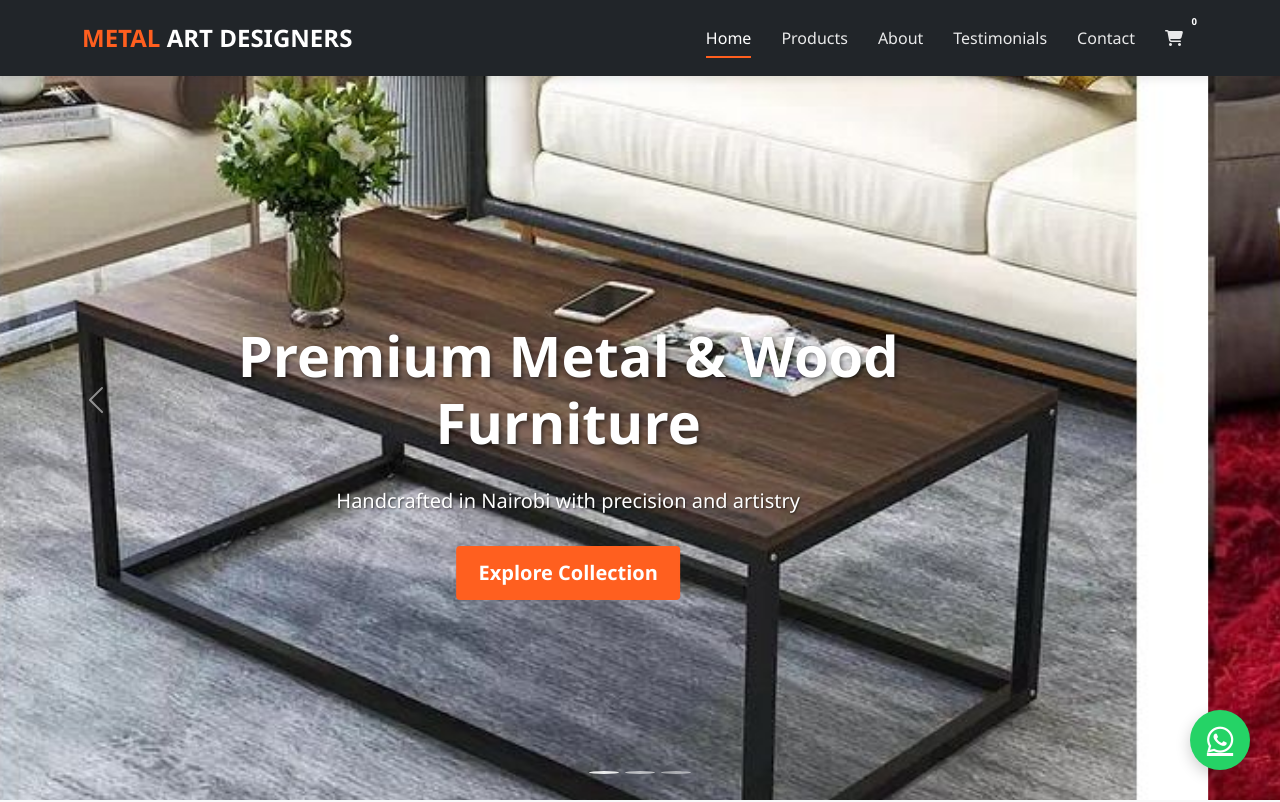
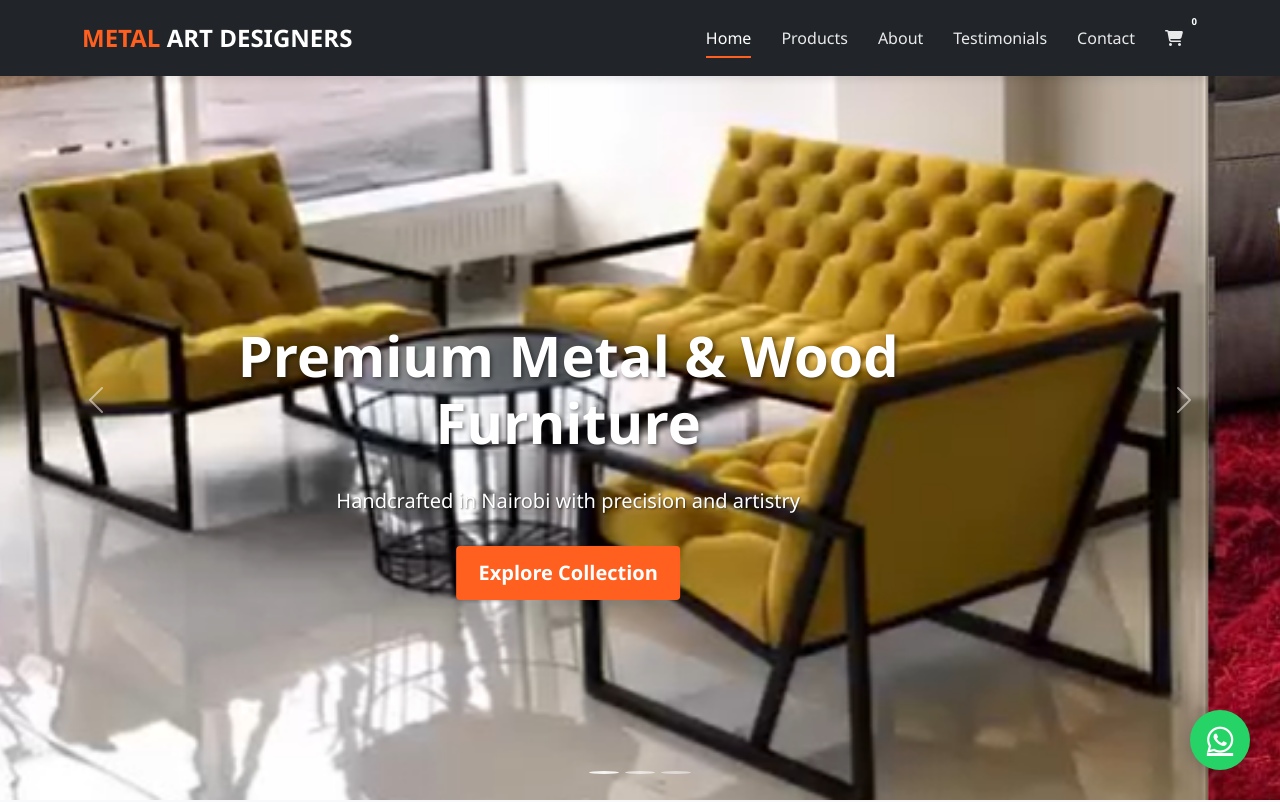
Before and after one commit to KennedyOti/metal-arts, a plain HTML site: page index.html in a window 1280 px wide. Shown: the top 802 px of the page. Drawn offline with nearby package versions, Linux system fonts and the light colour scheme.

Commit message:
updates1

```diff
--- a/index.html
+++ b/index.html
@@ -101,7 +101,7 @@
         <div class="carousel-inner">
           <div class="carousel-item active">
             <img
-              src="images/product1.jpg"
+              src="images/hero1.png"
               class="d-block w-100"
               alt="Modern Metal Coffee Table"
             />
```
